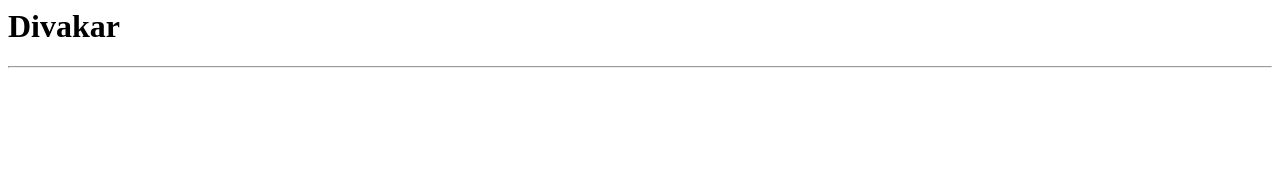
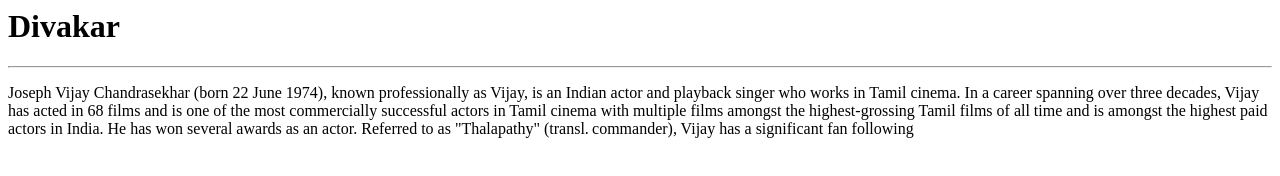
Before and after one commit to Divakar-d-hub/Newproject, a plain HTML site: page index.html in a window 1280 px wide. Drawn offline with Linux system fonts and the light colour scheme.

Commit message:
added changes

```diff
--- a/index.html
+++ b/index.html
@@ -2,3 +2,5 @@
   <h1>Divakar</h1>
 </enter>
 <hr>
+
+<p>Joseph Vijay Chandrasekhar (born 22 June 1974), known professionally as Vijay, is an Indian actor and playback singer who works in Tamil cinema. In a career spanning over three decades, Vijay has acted in 68 films and is one of the most commercially successful actors in Tamil cinema with multiple films amongst the highest-grossing Tamil films of all time and is amongst the highest paid actors in India. He has won several awards as an actor. Referred to as "Thalapathy" (transl. commander), Vijay has a significant fan following</p>
```
